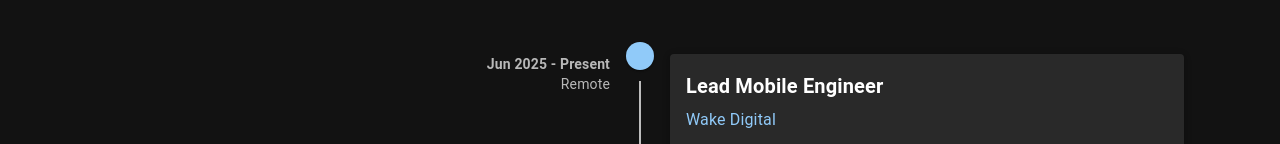
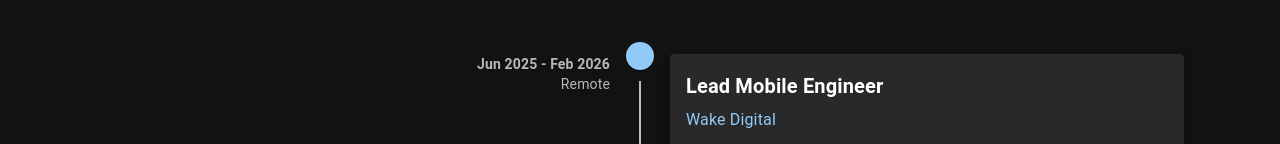
Before and after one commit to nickdeupree/nickdeupree.github.io, a Next.js app: page / in a window 1280 px wide. Shown: the part 803-947 px from the top of the page. Built offline with nearby package versions, Linux system fonts and the light colour scheme; some icons are missing; what @mui/material-nextjs would draw is missing.

Commit message:
ended experience

```diff
--- a/src/app/data/experience.ts
+++ b/src/app/data/experience.ts
@@ -11,7 +11,7 @@ export const experiences: Experience[] = [
     title: "Lead Mobile Engineer",
     company: "Wake Digital",
     location: "Remote",
-    period: "Jun 2025 - Present",
+    period: "Jun 2025 - Feb 2026",
     responsibilities: [
       "Engineered a custom Swift-to-TypeScript bridge to implement Apple's AlarmKit, filling a critical gap in the Expo ecosystem where no existing library supported the new framework.",
       "Secured App Store approval by resolving strict data privacy requirements, implementing clear user permission flows to validate the necessity of sensitive background data access.",
```
